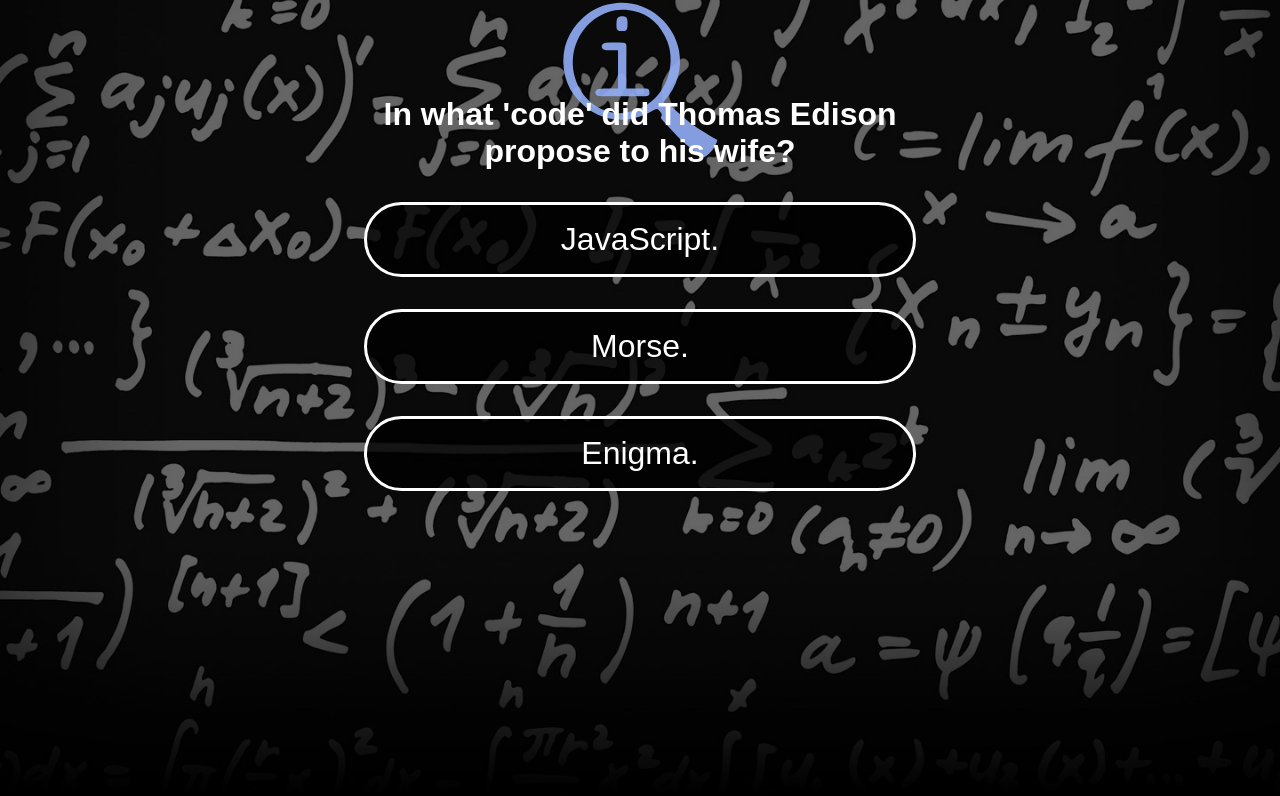
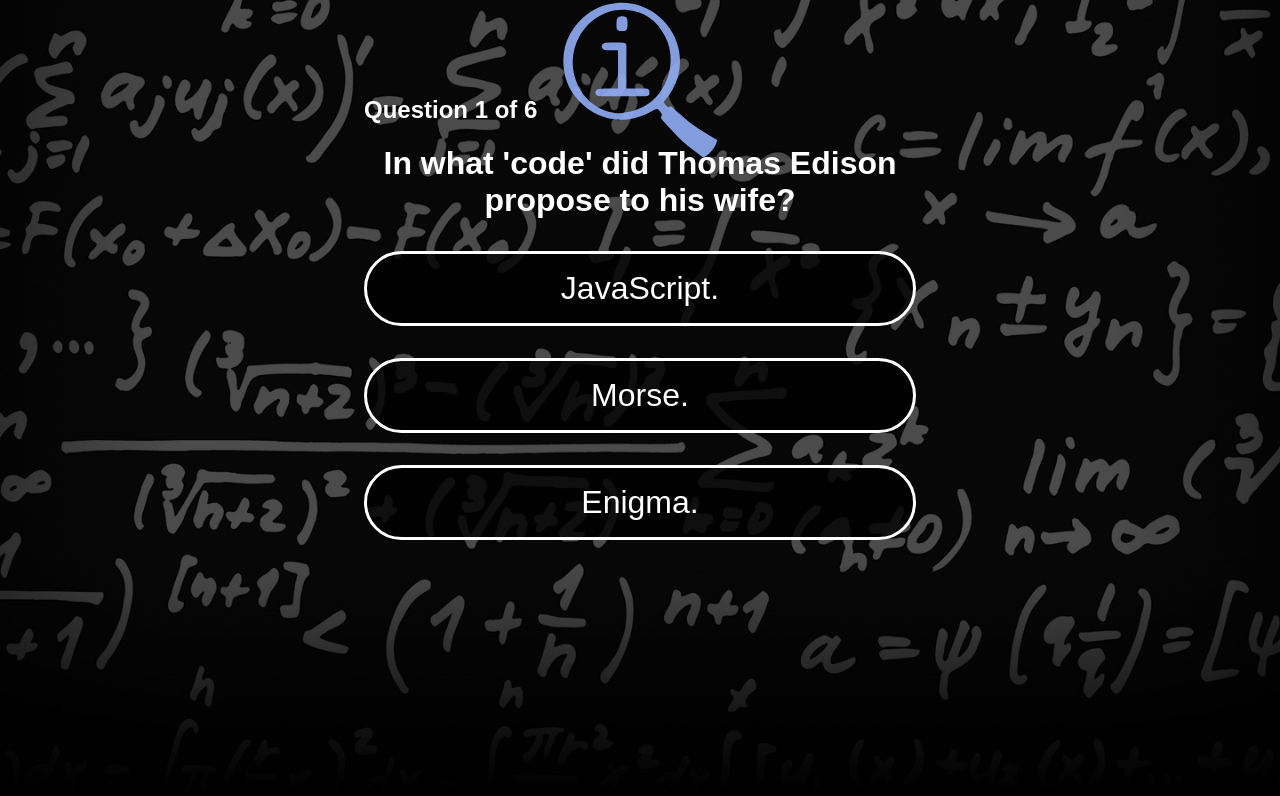
Before and after one commit to OoogleBoogle/QI-style-quiz-app, a plain HTML site: page index.html in a window 1280 px wide. Drawn offline with Linux system fonts and the light colour scheme.

Commit message:
Added question count

```diff
--- a/index.html
+++ b/index.html
@@ -41,6 +41,7 @@
 	<!-- =================== Start of quiz app ================ -->
 
 	<div id="quizapp">
+		<h2 id="questionNumber"></h2>
 		<h1 id="question"></h1>
 		<div id="tickbox"></div>
 		<ul id="choices"></ul>
--- a/js/app.js
+++ b/js/app.js
@@ -1,7 +1,8 @@
 var questionHeader = document.querySelector('#question'),
     choiceList = document.querySelector("#choices"),
     nextBtn = document.querySelector('#nextBtn'),
-    tickBox = document.querySelector('#tickbox');
+    tickBox = document.querySelector('#tickbox'),
+    questionNumber = document.querySelector('#questionNumber');
 
 var Quiz = {
     name: "Quiz",
@@ -64,6 +65,8 @@ function showNextQuestion() {
     choiceList.style.display = 'block';
     // hide the 'next' button
     nextBtn.style.display = 'none';
+    // show the question number
+    updateQuestionNumber();
 }
 
  function checkState(){
@@ -104,6 +107,15 @@ function restart() {
     showNextQuestion();
 }
 
+function updateQuestionNumber() {
+    var currentNumber = Quiz.currentQuestion + 1;
+    var totalQuestions = Quiz.questionArray.length;
+    var text = "Question " + currentNumber + " of " + totalQuestions;
+    questionNumber.textContent = text;
+}
+
+
+document.addEventListener('DOMContentLoaded', function() {
     nextBtn.addEventListener('click', function() {
         // when the user clicks the next question button..
         choiceList.addEventListener('click', isCorrect);
@@ -122,3 +134,4 @@ nextBtn.addEventListener('click', function() {
     // when the browser loads..start the game and add the event listener to list items.
     showNextQuestion();
     choiceList.addEventListener('click', isCorrect);
+});
--- a/scss/_background.scss
+++ b/scss/_background.scss
@@ -13,6 +13,6 @@
 	width: 100%;
 	height: 100%;
 	top: 0;
-	background-color: rgba(0,0,0,0.6);
+	background-color: rgba(0,0,0,0.7);
 	z-index: -10;
 }
--- a/scss/_quizapp.scss
+++ b/scss/_quizapp.scss
@@ -1,5 +1,4 @@
 #quizapp {
-
 	max-width: 552px;
 	height: 100%;
 	margin: 6em auto 0;
@@ -10,14 +9,14 @@
 	text-align: center;
 	color: white;
 	font-size: 2rem;
-	animation: fadeIn 1s ease-in 1s forwards;
+	animation: fadeIn 0.5s ease-in 0.5s forwards;
 }
 
 #choices {
 	@extend #question;
 	list-style-type: none;
 	padding-left: 0;
-	animation: fadeIn 1s ease-in-out 2s forwards;
+	animation: fadeIn 0.7s ease-in-out 0.5s forwards;
 	li {
 		border: 3px solid white;
 		border-radius: 50px;
@@ -54,3 +53,7 @@
 		margin: 0;
 	}
 }
+
+#questionNumber {
+	color: #fff;
+}
```
Also changed, not shown: css/main.css, 1 other file. Lines whose indentation alone changed are shown as unchanged.
